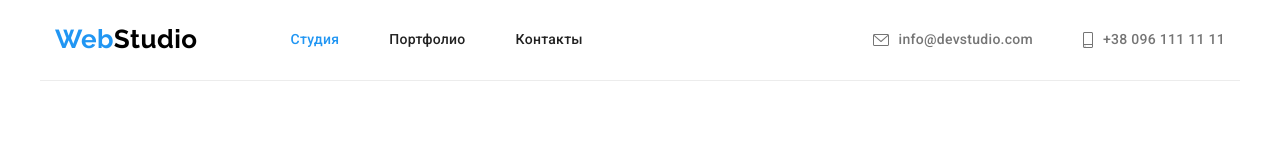
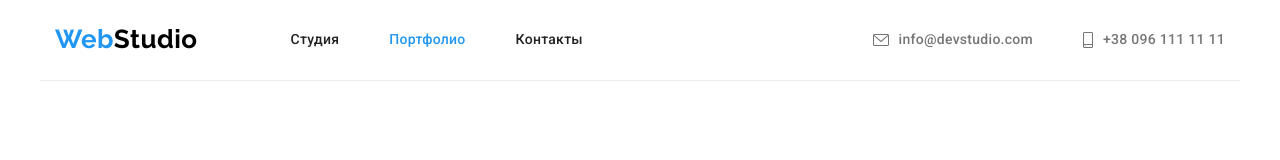
Before and after one commit to VorobyovaAnna/goit-markup-hw-04, a plain HTML site: page portfolio.html in a window 1280 px wide. Shown: the top 160 px of the page. Drawn offline with nearby package versions, Linux system fonts and the light colour scheme.

Commit message:
fix хедер в Портфолио

```diff
--- a/portfolio.html
+++ b/portfolio.html
@@ -21,8 +21,8 @@
             <nav class="main-nav">
                 <a href="./index.html" class="logo">Web<span class="logo-accent">Studio</span></a>
                 <ul class="site-nav list">
-                    <li class="item"><a href="" class="link current">Студия</a></li>
-                    <li class="item"><a href="./portfolio.html" class="link">Портфолио</a></li>
+                    <li class="item"><a href="./index.html" class="link">Студия</a></li>
+                    <li class="item"><a href="./portfolio.html" class="link current">Портфолио</a></li>
                     <li class="item"><a href="" class="link">Контакты</a></li>
                 </ul>
             </nav>
```
